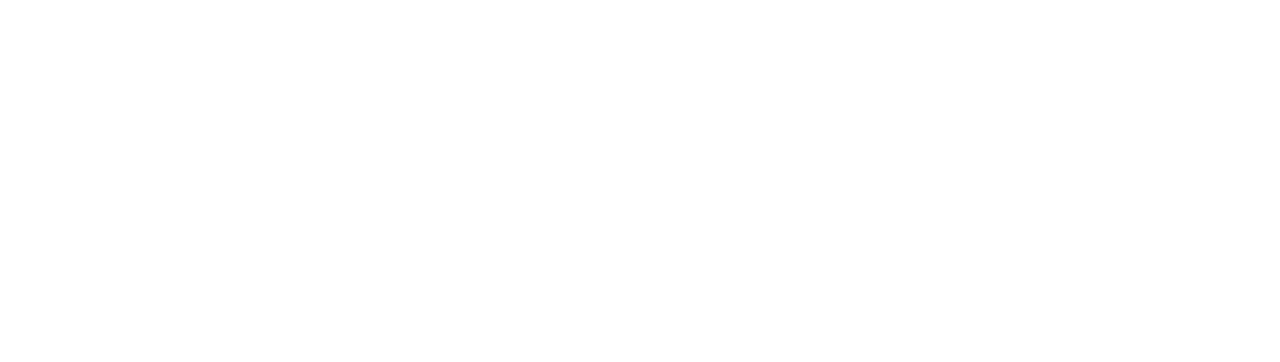
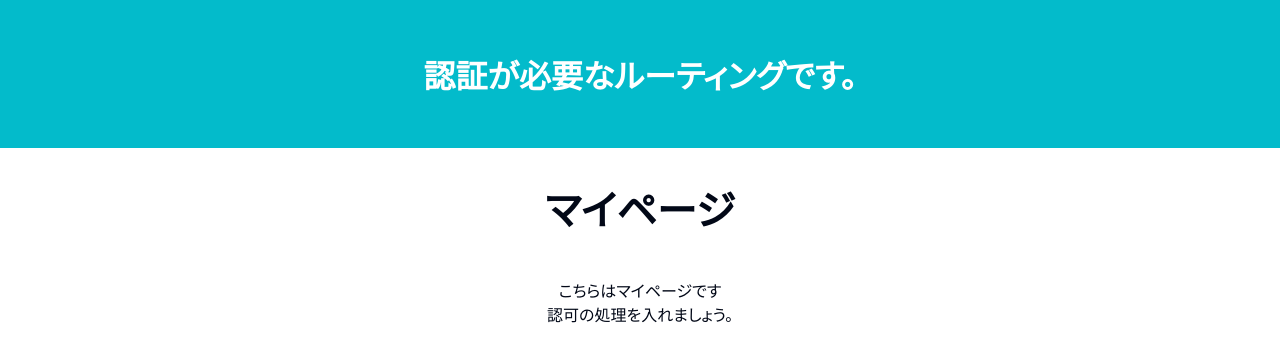
Before and after one commit to Nobuchika-Arimizu/template-next-approuter, a Next.js app: page /mypage in a window 1280 px wide. Shown: the top 362 px of the page. Built offline with nearby package versions, Linux system fonts and the light colour scheme.

Commit message:
フォント設定

```diff
--- a/src/app/layout.tsx
+++ b/src/app/layout.tsx
@@ -20,8 +20,8 @@
   children: React.ReactNode
 }>) {
   return (
-    <html lang="ja">
-      <body className={cn(notoSansJP.variable, 'font-sans')}></body>
+    <html lang="ja" className={cn(notoSansJP.variable, 'font-sans')}>
+      <body>{children}</body>
     </html>
   )
 }
```
